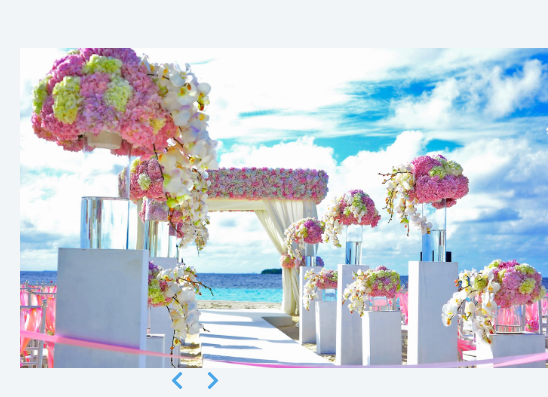
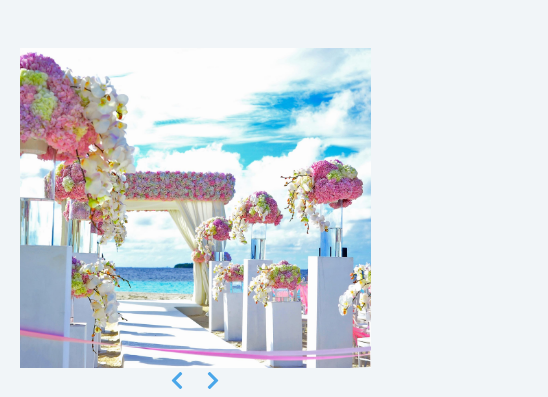
Before and after one commit to Meenahmed/slider_countdown-javascript, a plain HTML site: page index.html in a window 390 px wide. Shown: the top 397 px of the page, 548 px wide, since content can reach past the window. Drawn offline with Linux system fonts and the light colour scheme; a web font is replaced by a local one.

Commit message:
changed the width of the image so as to fit into small screen

```diff
--- a/style.css
+++ b/style.css
@@ -87,7 +87,7 @@ Nikkah countdown
   position: relative;
 }
 .nikkah-img img {
-  width: 33rem;
+  width: 100%;
   height: 20rem;
   object-fit: cover;
 }
```
Also changed, not shown: 1 other file.
